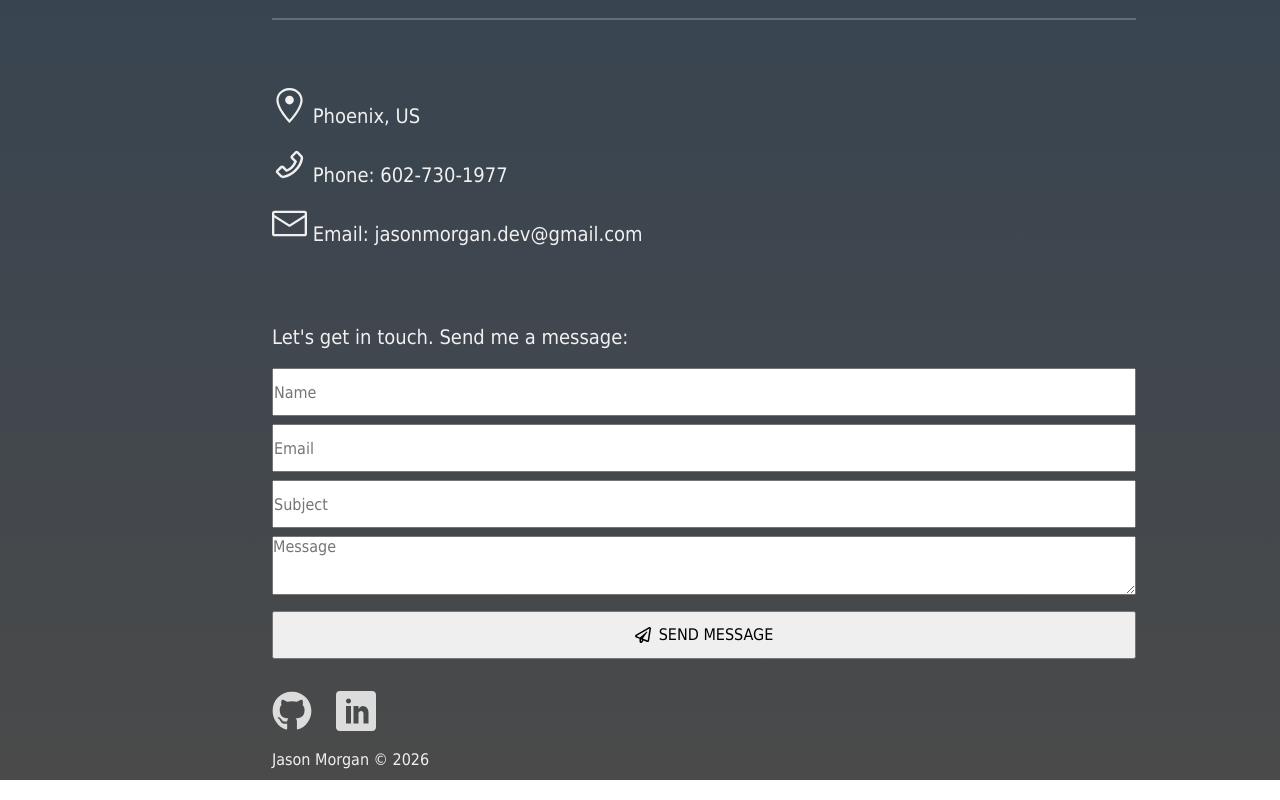
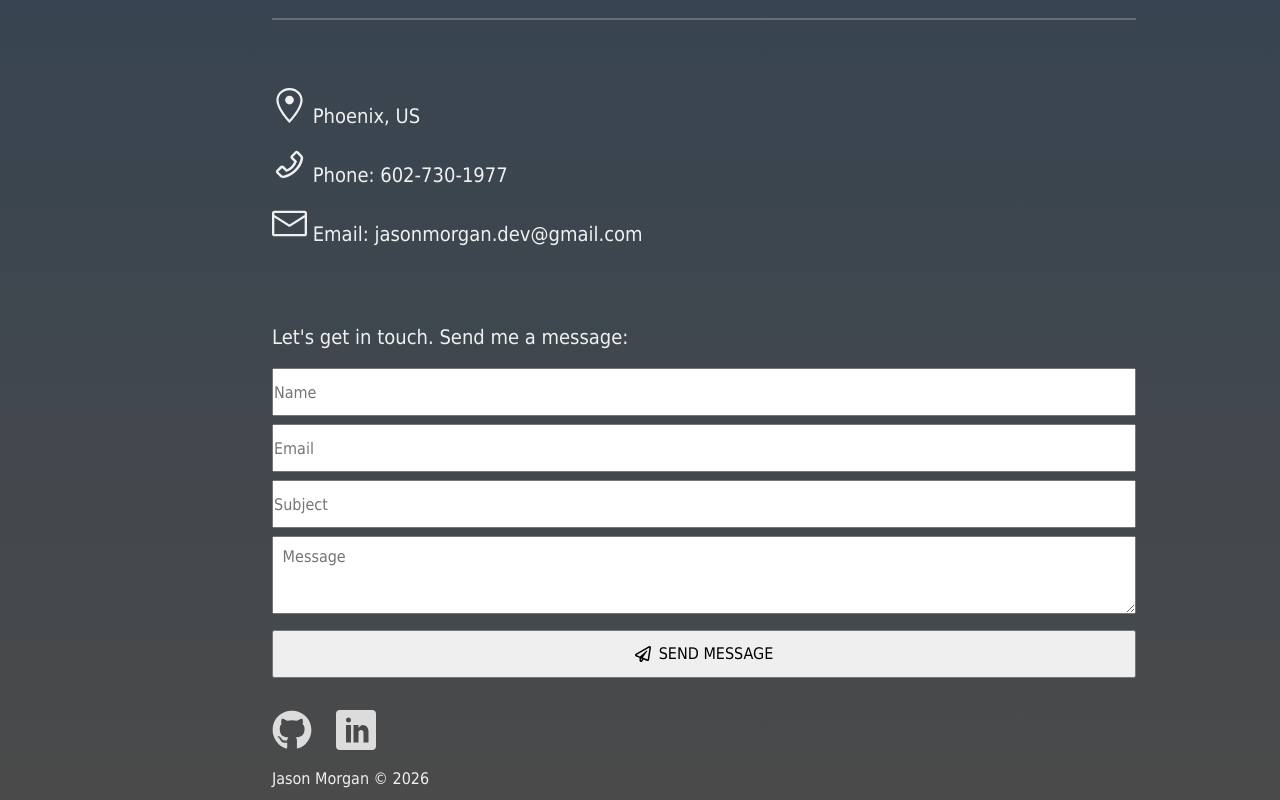
Before and after one commit to okrayum/React-Portfolio-Repo, a React (Create React App) app: page / in a window 1280 px wide. Shown: the part 2449-3249 px from the top of the page. Built offline with nearby package versions, Linux system fonts and the light colour scheme; no server answers.

Commit message:
Add padding to message textarea so placeholder is not jammed at top edge

```diff
--- a/src/components/contactForm/ContactForm.css
+++ b/src/components/contactForm/ContactForm.css
@@ -18,6 +18,8 @@
   font-size: 1em;
   max-width: 100%;
   max-height: 5em;
+  padding: 0.6em;
+  font-family: inherit;
 }
 
 .contactForm button {
```
